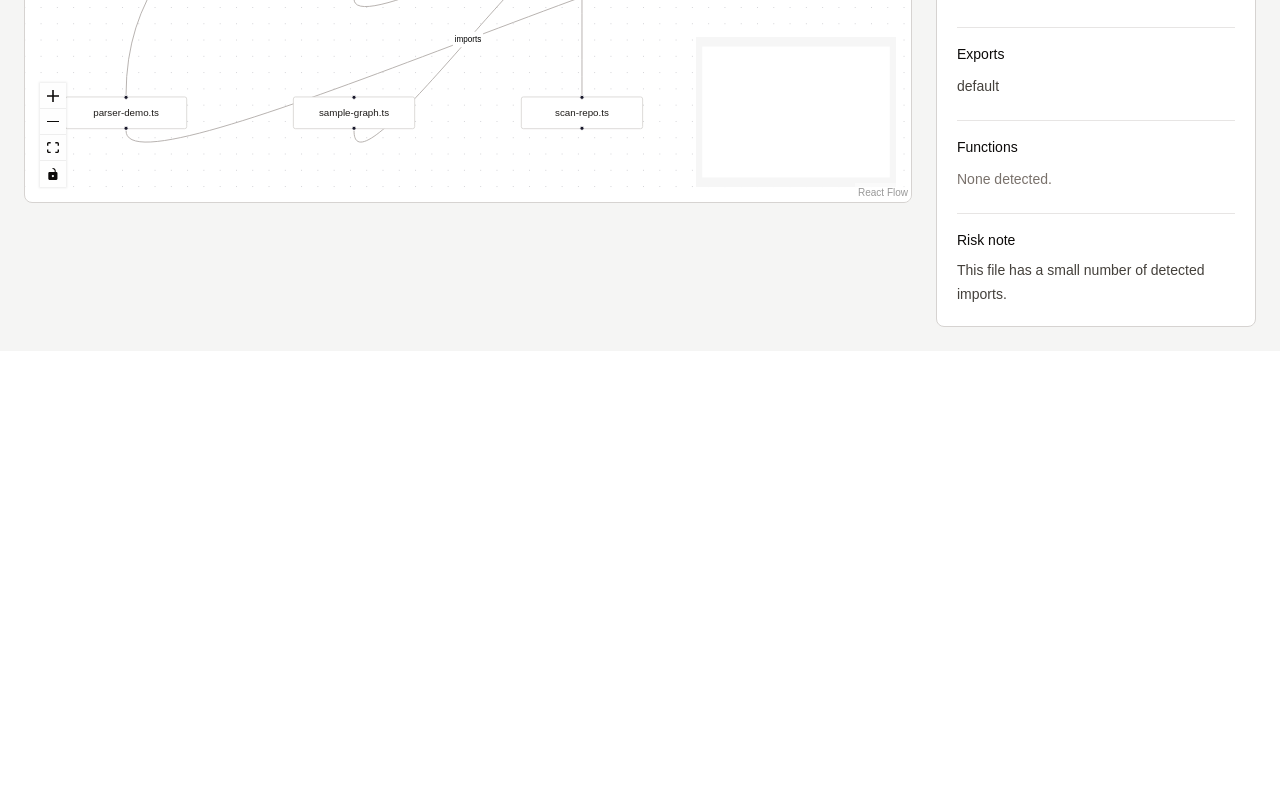
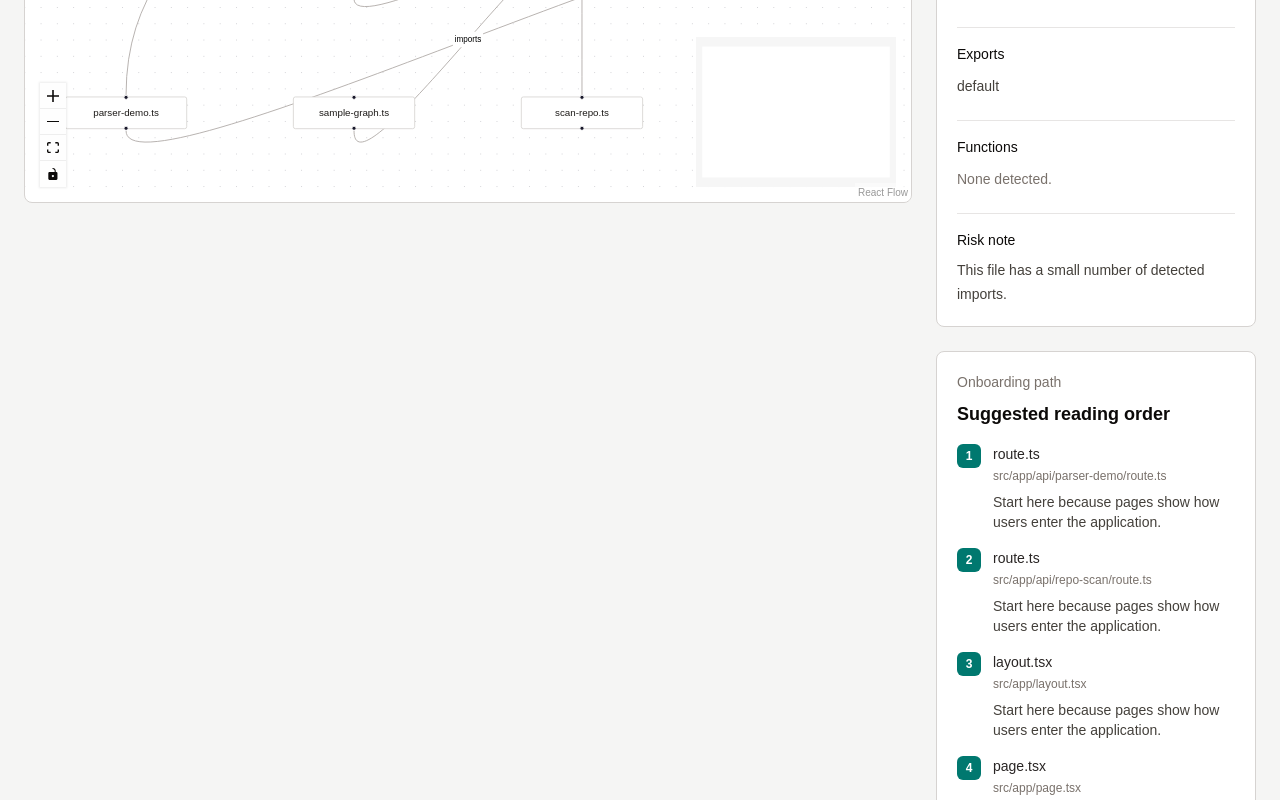
Before and after one commit to oshadhaw63/RepoLens, a Next.js app: page / in a window 1280 px wide. Shown: the part 512-1312 px from the top of the page. Before the commit the page ends 863 px from the top, so only its background shows below. Built offline with nearby package versions, Linux system fonts and the light colour scheme.

Commit message:
feat: show generated onboarding path

```diff
--- a/src/components/repo-explorer.tsx
+++ b/src/components/repo-explorer.tsx
@@ -2,6 +2,7 @@
 
 import { useEffect, useMemo, useState } from "react";
 import { GitBranch, Search } from "lucide-react";
+import {createOnboardingPath} from "@/lib/repolens/create-onboarding-path";
 
 import { FileDetailsPanel } from "@/components/file-details-panel";
 import { RepoGraph } from "@/components/repo-graph";
@@ -120,6 +121,10 @@ export function RepoExplorer() {
   };
   }, [graph.nodes, graph.edges]);
 
+  const onboardingPath = useMemo(() => {
+    return createOnboardingPath(graph.nodes);
+  }, [graph.nodes]);
+
   return (
     <main className="min-h-screen bg-stone-100 text-stone-950">
       <header className="border-b border-stone-300 bg-white">
@@ -166,6 +171,7 @@ export function RepoExplorer() {
           )}
         </div>
 
+        <div className="space-y-6">
           {selectedNode ? (
             <FileDetailsPanel file={selectedNode.data} usedBy={usedBy} />
           ) : (
@@ -173,6 +179,30 @@ export function RepoExplorer() {
               No file selected.
             </aside>
           )}
+
+          <aside className="rounded-lg border border-stone-300 bg-white p-5">
+            <p className="text-sm font-medium text-stone-500">Onboarding path</p>
+            <h2 className="mt-2 text-lg font-semibold">Suggested reading order</h2>
+
+            <ol className="mt-4 space-y-4">
+              {onboardingPath.map((item, index) => (
+                <li key={item.path} className="text-sm">
+                  <div className="flex gap-3">
+                    <span className="flex h-6 w-6 shrink-0 items-center justify-center rounded-md bg-teal-700 text-xs font-semibold text-white">
+                      {index + 1}
+                    </span>
+
+                    <div>
+                      <p className="font-medium text-stone-800">{item.label}</p>
+                      <p className="mt-1 text-xs text-stone-500">{item.path}</p>
+                      <p className="mt-2 leading-5 text-stone-700">{item.reason}</p>
+                    </div>
+                  </div>
+                </li>
+              ))}
+            </ol>
+          </aside>
+        </div>
       </section>
     </main>
   );
```
Lines whose indentation alone changed are shown as unchanged.
